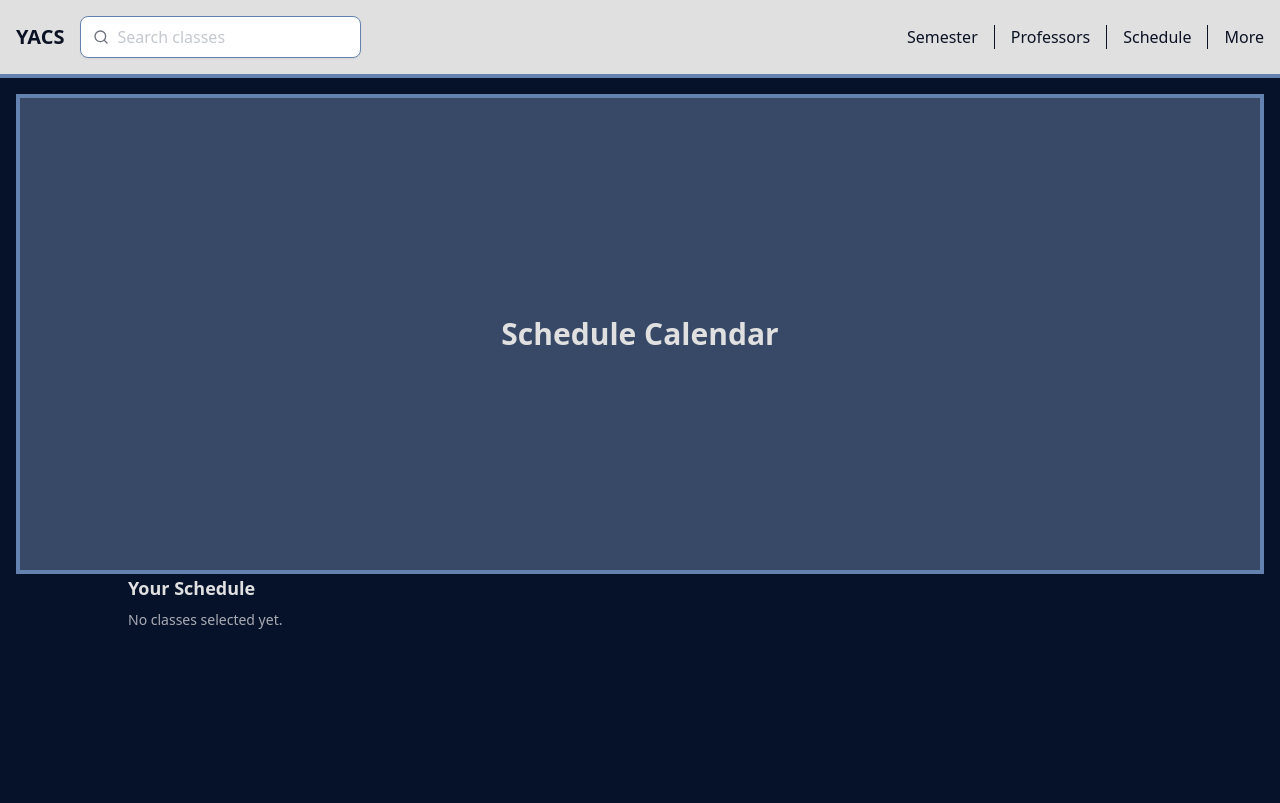
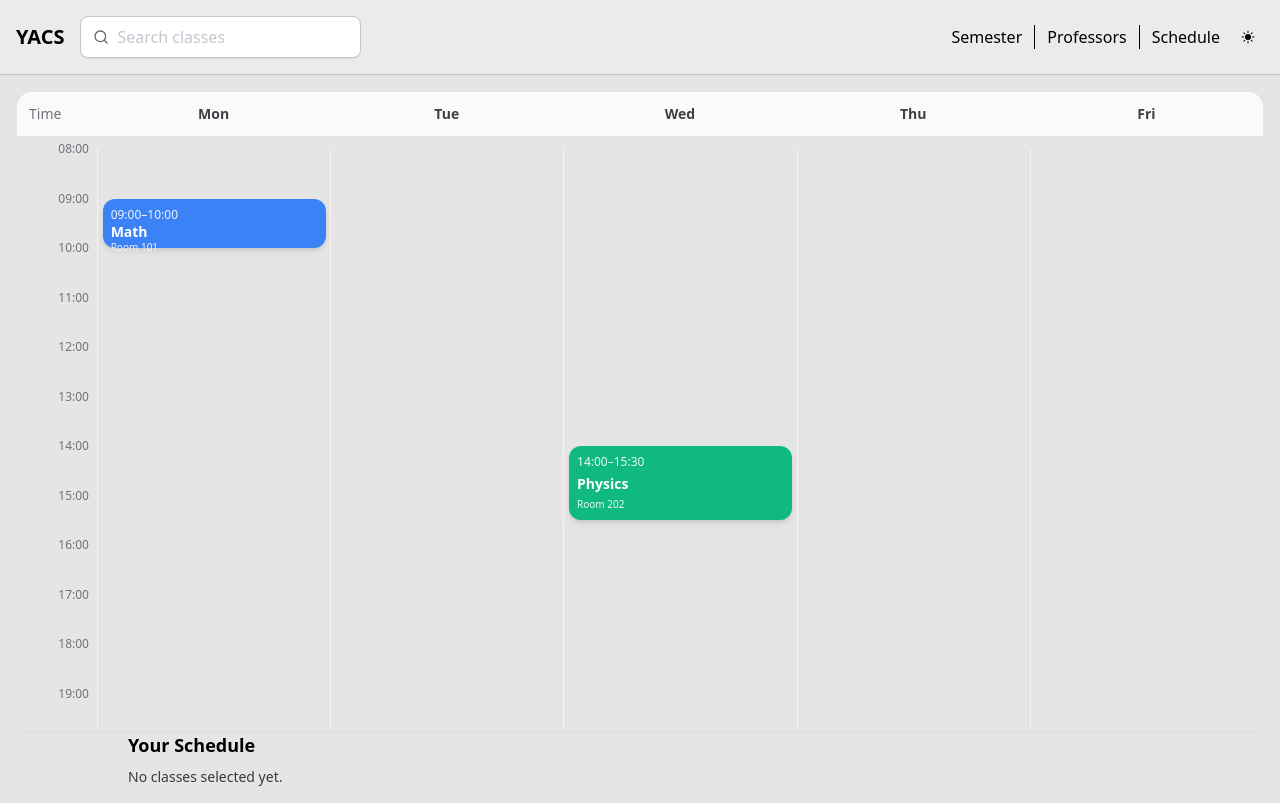
Before and after one commit to shaunrask/yacs, a React (Create React App) app in the folder frontend/: page / in a window 1280 px wide. Built offline with nearby package versions, Linux system fonts and the light colour scheme.

Commit message:
Weekly Schedule added

```diff
--- a/frontend/package.json
+++ b/frontend/package.json
@@ -3,9 +3,11 @@
   "version": "0.1.0",
   "private": true,
   "dependencies": {
+    "@heroicons/react": "^2.2.0",
     "@radix-ui/react-dialog": "^1.1.15",
     "@radix-ui/react-popover": "^1.1.15",
     "@radix-ui/react-separator": "^1.1.7",
+    "@radix-ui/react-slot": "^1.2.3",
     "@testing-library/dom": "^10.4.1",
     "@testing-library/jest-dom": "^6.8.0",
     "@testing-library/react": "^16.3.0",
--- a/frontend/src/app/App.tsx
+++ b/frontend/src/app/App.tsx
@@ -2,17 +2,26 @@ import React from "react";
 import Navbar from "../components/Navbar";
 import { ScheduleProvider } from "../context/schedule-context";
 import ScheduleList from "../components/ScheduleList";
+import WeekScheduler, { CourseEvent } from "../components/ui/WeekScheduler";
+
 
 function App() {
+  //placeholder
+  const myEvents: CourseEvent[] = [
+    { id: "1", title: "Math", day: 0, start: "09:00", end: "10:00", location: "Room 101" },
+    { id: "2", title: "Physics", day: 2, start: "14:00", end: "15:30", location: "Room 202", colorClass: "bg-emerald-500" },
+  ];
   return (
     <ScheduleProvider>
       <div className="min-h-screen flex flex-col">
       <Navbar />
 
       <main className="flex-1 p-4">
-        <div className="h-[60vh] w-full box-border border-4 bg-surface text-3xl font-bold items-center justify-center flex">
-          Schedule Calendar
-        </div>
+        <WeekScheduler
+          events={myEvents}
+          startHour={8}
+          endHour={20}
+          showWeekend={false}/>
         <ScheduleList />
       </main>
     </div>
--- a/frontend/src/components/Navbar.tsx
+++ b/frontend/src/components/Navbar.tsx
@@ -1,23 +1,23 @@
 import React from 'react';
 import { Separator } from "./ui/Separator"
 import ClassSearch from './ui/ClassSearch';
+import ThemeToggle from './theme/ThemeToggle';
 
 function Navbar() {
   return (
     <>
-    <div className="flex justify-between items-center p-4 text-input-foreground bg-header border-b-4 border-b-border">
+    <div className="flex justify-between items-center p-4 text-input-foreground bg-header border-b border-b-border">
     <div className="flex items-center space-x-4">
       <a href="" className="text-xl font-semibold">YACS</a>
       <ClassSearch />
     </div>
-    <div className="flex items-center space-x-4 h-6">
+    <div className="flex items-center space-x-3 h-6">
       <a href="#semester">Semester</a>
       <Separator orientation="vertical" />
       <a href="#professors">Professors</a>
       <Separator orientation="vertical" />
       <a href="#schedule">Schedule</a>
-      <Separator orientation="vertical" />
-      <a href="#more">More</a>
+      <ThemeToggle />
     </div>
     </div>
     <div id="class-search-results-slot" className="w-full"></div>
--- /dev/null
+++ b/frontend/src/components/theme/ThemeToggle.tsx
@@ -0,0 +1,30 @@
+import { SunIcon, MoonIcon } from '@heroicons/react/24/solid';
+import { Button } from '../ui/button';
+import { JSX, useState } from 'react';
+
+
+export const ThemeToggle = ({ onThemeChange }: { onThemeChange?: (theme: 'light' | 'dark') => void }): JSX.Element => {
+  const [theme, setTheme] = useState<'light' | 'dark'>('light');
+  const toggleTheme = () => {
+    const newTheme = theme === 'light' ? 'dark' : 'light';
+    setTheme(newTheme);
+    if (onThemeChange) onThemeChange(newTheme);
+  };
+  return (
+    <Button
+      variant="ghost"
+      size="icon"
+      className="h-8 w-8"
+      onClick={toggleTheme}
+    >
+      {theme === 'light' ? (
+        <SunIcon className="h-4 w-4" />
+      ) : (
+        <MoonIcon className="h-4 w-4" />
+      )}
+      <span className="sr-only">Toggle theme</span>
+    </Button>
+  );
+};
+
+export default ThemeToggle;
--- a/frontend/src/components/ui/ClassSearch.tsx
+++ b/frontend/src/components/ui/ClassSearch.tsx
@@ -56,7 +56,7 @@ export function ClassSearch({ dropdownContainerId = "class-search-results-slot"
   const dropdown = isOpen ? (
     <div
       ref={dropdownRef}
-      className={cn("w-full overflow-hidden border-b-4 border-b-border bg-header text-input-foreground")}
+      className={cn("w-full overflow-hidden bg-header text-input-foreground")}
       role="listbox"
       aria-label="Search results"
     >
--- /dev/null
+++ b/frontend/src/components/ui/WeekScheduler.tsx
@@ -0,0 +1,170 @@
+import React, { useMemo } from "react";
+
+export type DayIndex = 0 | 1 | 2 | 3 | 4 | 5 | 6; // 0=Mon, 6=Sun
+
+export type CourseEvent = {
+  id: string;
+  title: string;
+  day: DayIndex;
+  start: string;
+  end: string;
+  location?: string;
+  instructor?: string;
+  colorClass?: string; // optional color
+};
+
+export type WeekSchedulerProps = {
+  events: CourseEvent[];
+  startHour?: number;
+  endHour?: number;
+  slotMinutes?: number;
+  showWeekend?: boolean;
+  onEventClick?: (ev: CourseEvent) => void;
+};
+
+export const dayNames = ["Mon", "Tue", "Wed", "Thu", "Fri", "Sat", "Sun"] as const;
+
+export function parseTimeToMinutes(t: string): number {
+  const [h, m] = t.split(":").map(Number);
+  return h * 60 + m;
+}
+
+function clamp(v: number, min: number, max: number) {
+  return Math.min(max, Math.max(min, v));
+}
+
+export function computeEventPosition(
+  start: string,
+  end: string,
+  startHour: number,
+  endHour: number
+) {
+  const s = parseTimeToMinutes(start);
+  const en = parseTimeToMinutes(end);
+  const gridStart = startHour * 60;
+  const gridEnd = endHour * 60;
+  const clampedStart = clamp(s, gridStart, gridEnd);
+  const clampedEnd = clamp(en, gridStart, gridEnd);
+  const duration = Math.max(0, clampedEnd - clampedStart);
+  const totalMinutes = (endHour - startHour) * 60;
+  const topPct = ((clampedStart - gridStart) / totalMinutes) * 100;
+  const heightPct = (duration / totalMinutes) * 100;
+  return { topPct, heightPct, duration };
+}
+
+export default function WeekScheduler({
+  events = [],
+  startHour = 8,
+  endHour = 20,
+  slotMinutes = 60,
+  showWeekend = true,
+  onEventClick,
+}: WeekSchedulerProps) {
+  const daysToRender = showWeekend ? 7 : 5;
+  const totalMinutes = (endHour - startHour) * 60;
+
+  const layout = useMemo(() => {
+    return (events || [])
+      .map((e) => {
+        const { topPct, heightPct } = computeEventPosition(
+          e.start,
+          e.end,
+          startHour,
+          endHour
+        );
+        return { ...e, topPct, heightPct };
+      })
+      .filter((e) => e.heightPct > 0);
+  }, [events, startHour, endHour]);
+
+  const timeMarks = useMemo(() => {
+    const marks: { label: string; minutes: number }[] = [];
+    const step = slotMinutes;
+    for (let t = startHour * 60; t <= endHour * 60; t += step) {
+      const hh = Math.floor(t / 60);
+      const mm = t % 60;
+      marks.push({
+        label: `${String(hh).padStart(2, "0")}:${String(mm).padStart(2, "0")}`,
+        minutes: t,
+      });
+    }
+    return marks;
+  }, [startHour, endHour, slotMinutes]);
+
+  return (
+    <div className="w-full h-[720px] max-h-[80vh] rounded-2xl border border-zinc-200 dark:border-zinc-800 overflow-hidden shadow-sm">
+      {/* Header Row */}
+      <div className="grid" style={{ gridTemplateColumns: `80px repeat(${daysToRender}, 1fr)` }}>
+        <div className="bg-zinc-50 dark:bg-zinc-900 p-3 text-sm font-medium text-zinc-500 border-b border-zinc-200 dark:border-zinc-800">
+          Time
+        </div>
+        {Array.from({ length: daysToRender }).map((_, d) => (
+          <div
+            key={d}
+            className="bg-zinc-50 dark:bg-zinc-900 p-3 text-sm font-semibold text-zinc-700 dark:text-zinc-100 border-b border-zinc-200 dark:border-zinc-800 text-center"
+          >
+            {dayNames[d]}
+          </div>
+        ))}
+      </div>
+
+      {/* Body Grid */}
+      <div className="grid h-[calc(100%-44px)] mt-3 mb-3" style={{ gridTemplateColumns: `80px repeat(${daysToRender}, 1fr)` }}>
+        {/* Time rail */}
+        <div className="relative">
+          <div className="absolute inset-0">
+            {/* time labels */}
+            {timeMarks.map((m, i) => (
+              <div
+                key={i}
+                className="absolute left-0 right-0 flex items-center justify-end pr-2 text-xs text-zinc-500"
+                style={{ top: `${((m.minutes - startHour * 60) / totalMinutes) * 100}%` }}
+              >
+                <span className="translate-y-[-50%] select-none">{m.label}</span>
+              </div>
+            ))}
+          </div>
+        </div>
+
+        {/* Day columns */}
+        {Array.from({ length: daysToRender }).map((_, d) => (
+          <div key={d} className="relative border-l border-zinc-100 dark:border-zinc-800">
+            {/* Horizontal slot lines */}
+            <div className="absolute inset-0">
+              {timeMarks.map((m, i) => (
+                <div
+                  key={i}
+                  className={`absolute left-0 right-0 border-t ${m.minutes % 60 === 0 ? "border-zinc-200 dark:border-zinc-800" : "border-zinc-100 dark:border-zinc-900"}`}
+                  style={{ top: `${((m.minutes - startHour * 60) / totalMinutes) * 100}%` }}
+                />
+              ))}
+            </div>
+
+            <div className="absolute inset-0 p-1">
+              {layout
+                .filter((e) => e.day === d)
+                .map((e) => (
+                  <button
+                    key={e.id}
+                    onClick={() => onEventClick?.(e)}
+                    className={`group absolute w-[96%] left-[2%] rounded-xl ${e.colorClass ?? "bg-blue-500"} text-white shadow-md hover:shadow-lg focus:outline-none focus:ring-2 focus:ring-offset-2 focus:ring-blue-400/60 transition`}
+                    style={{ top: `${e.topPct}%`, height: `${e.heightPct}%` }}
+                    aria-label={`${e.title} from ${e.start} to ${e.end}${e.location ? ` at ${e.location}` : ""}`}
+                    title={`${e.title} • ${e.start}–${e.end}${e.location ? ` @ ${e.location}` : ""}`}
+                  >
+                    <div className="h-full w-full p-2 flex flex-col items-start justify-between">
+                      <div className="text-xs font-medium opacity-90">{e.start}–{e.end}</div>
+                      <div className="text-sm font-semibold leading-tight">{e.title}</div>
+                      {e.location && (
+                        <div className="text-[10px] opacity-90">{e.location}</div>
+                      )}
+                    </div>
+                  </button>
+                ))}
+            </div>
+          </div>
+        ))}
+      </div>
+    </div>
+  );
+}
--- /dev/null
+++ b/frontend/src/components/ui/button.tsx
@@ -0,0 +1,58 @@
+import * as React from "react"
+import { Slot } from "@radix-ui/react-slot"
+import { cva, type VariantProps } from "class-variance-authority"
+
+import { cn } from "../../lib/utils"
+
+const buttonVariants = cva(
+  "inline-flex items-center justify-center gap-2 whitespace-nowrap rounded-md text-sm font-medium transition-all disabled:pointer-events-none disabled:opacity-50 [&_svg]:pointer-events-none [&_svg:not([class*='size-'])]:size-4 shrink-0 [&_svg]:shrink-0 outline-none focus-visible:border-ring focus-visible:ring-ring/50 focus-visible:ring-[3px] aria-invalid:ring-destructive/20 dark:aria-invalid:ring-destructive/40 aria-invalid:border-destructive",
+  {
+    variants: {
+      variant: {
+        default: "bg-primary text-primary-foreground hover:bg-primary/90",
+        destructive:
+          "bg-destructive text-white hover:bg-destructive/90 focus-visible:ring-destructive/20 dark:focus-visible:ring-destructive/40 dark:bg-destructive/60",
+        outline:
+          "border bg-background shadow-xs hover:bg-accent hover:text-accent-foreground dark:bg-input/30 dark:border-input dark:hover:bg-input/50",
+        secondary:
+          "bg-secondary text-secondary-foreground hover:bg-secondary/80",
+        ghost:
+          "hover:bg-accent hover:text-accent-foreground dark:hover:bg-accent/50",
+        link: "text-primary underline-offset-4 hover:underline",
+      },
+      size: {
+        default: "h-9 px-4 py-2 has-[>svg]:px-3",
+        sm: "h-8 rounded-md gap-1.5 px-3 has-[>svg]:px-2.5",
+        lg: "h-10 rounded-md px-6 has-[>svg]:px-4",
+        icon: "size-9",
+      },
+    },
+    defaultVariants: {
+      variant: "default",
+      size: "default",
+    },
+  }
+)
+
+function Button({
+  className,
+  variant,
+  size,
+  asChild = false,
+  ...props
+}: React.ComponentProps<"button"> &
+  VariantProps<typeof buttonVariants> & {
+    asChild?: boolean
+  }) {
+  const Comp = asChild ? Slot : "button"
+
+  return (
+    <Comp
+      data-slot="button"
+      className={cn(buttonVariants({ variant, size, className }))}
+      {...props}
+    />
+  )
+}
+
+export { Button, buttonVariants }
--- a/frontend/src/styles/globals.css
+++ b/frontend/src/styles/globals.css
@@ -6,15 +6,27 @@
 
 @layer base {
   :root {
-    --background: #06112A;
-    --surface:    #374966;
+    --background: #e5e5e5;
+    --surface:    #d5dce6;
+    --header:     #ebebeb;
+    --footer:     #6482B0;
+    --muted:      #e5e5e5;
+    --foreground: #000000;
+    --border:     #c6c6c6;
+    --input:      #E0E0E1;
+    --input-foreground: #000000;
+  }
+
+  .dark {
+    --background: #0B1224;
+    --surface:    #1E2A3A;
     --header:     #E0E0E1;
-    --footer:     #6482B0;
+    --footer:     #374966;
     --muted:      #5F79A0;
     --foreground: #E0E0E1;
-    --border:     #6482B0;
-    --input:      #E0E0E1;
-    --input-foreground: #0B1224;
+    --border:     #374966;
+    --input:      #374966;
+    --input-foreground: #E0E0E1;
   }
 
   html, body {
```
Also changed, not shown: 1 other file (tests, documents, lock files or other folders).
